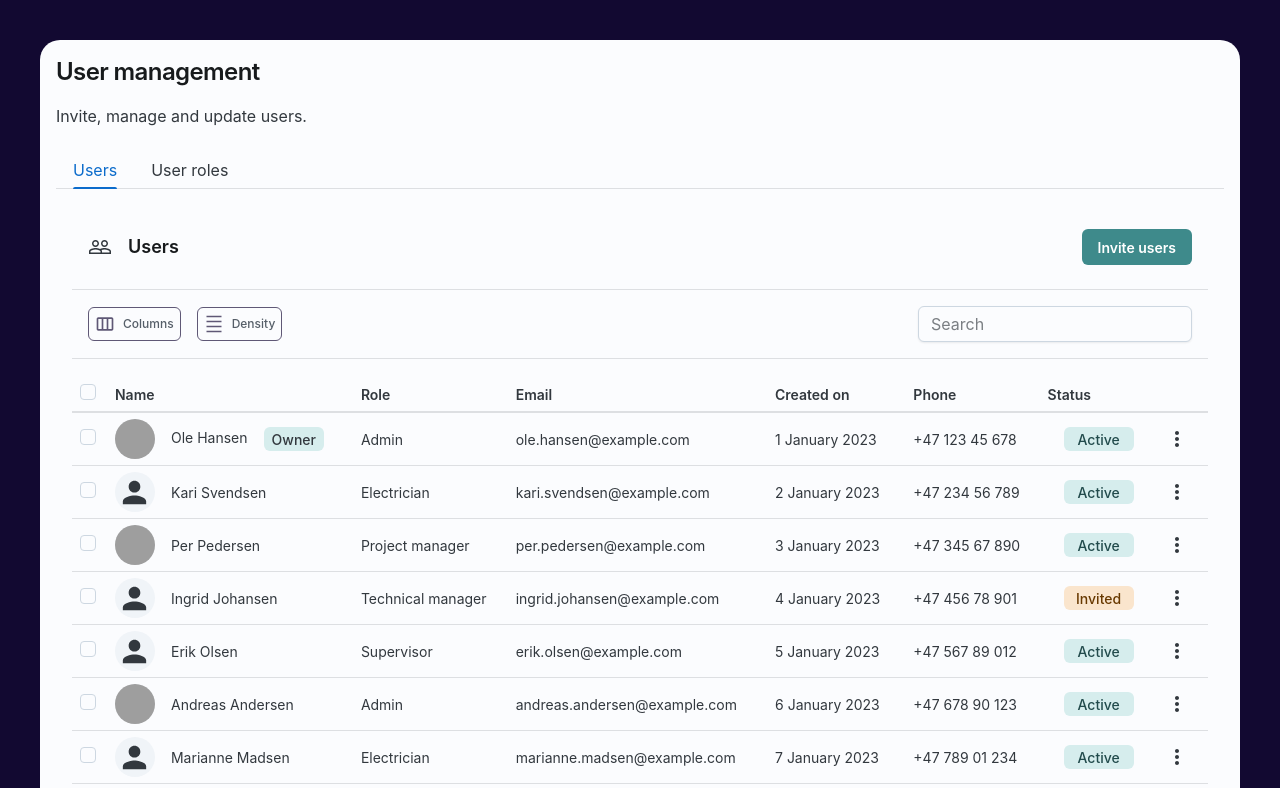
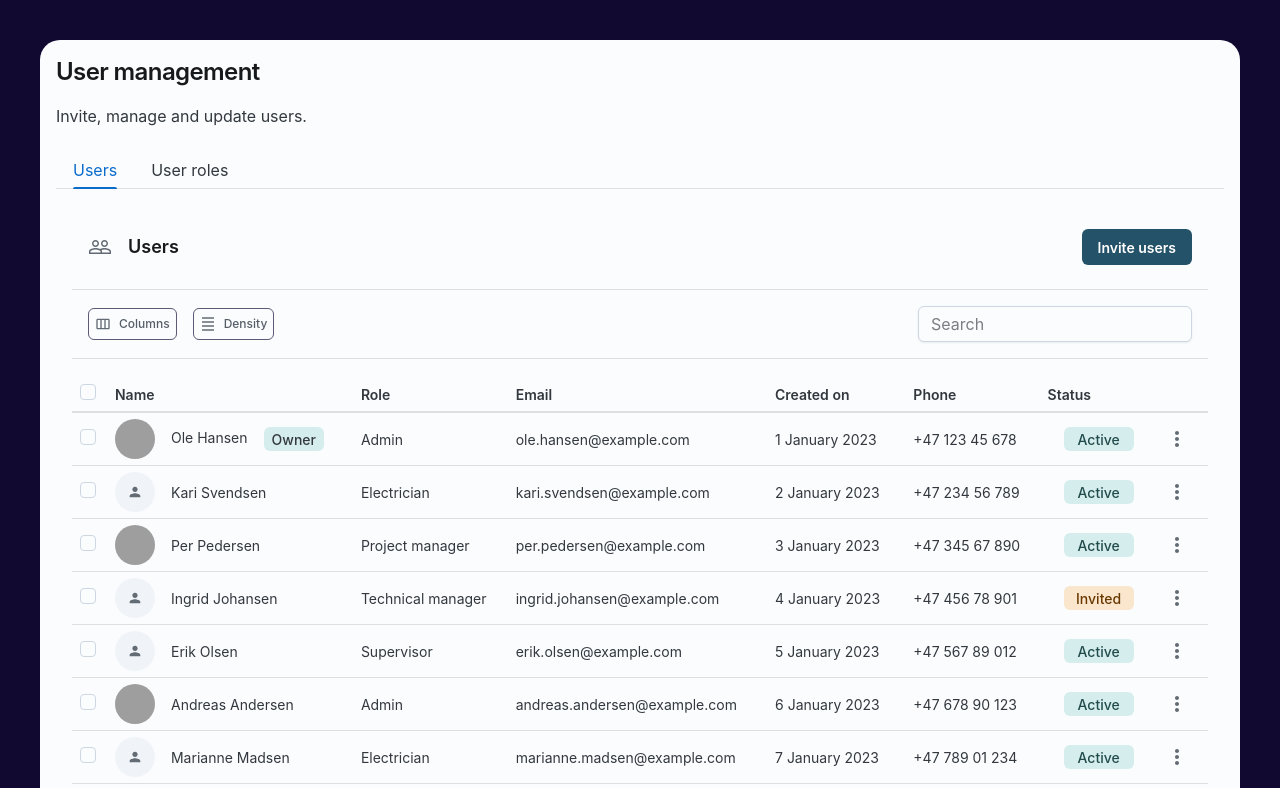
Before and after one commit to SoroushGhodrat/user-management, a React (Vite) app: page / in a window 1280 px wide. Shown: the top 788 px of the page. Built offline with nearby package versions, Linux system fonts and the light colour scheme; data requests are answered from the project's data file; grey boxes are pictures that could not be loaded.

Commit message:
Refactor button styles and add theme provider

```diff
--- a/src/components/Admin/EditUserModal.tsx
+++ b/src/components/Admin/EditUserModal.tsx
@@ -136,9 +136,7 @@ const EditUserModal: React.FC<EditUserModalProps> = ({ isOpen, onClose, user })
         </FormControl>
 
         <DialogActions>
-          <Button sx={{ backgroundColor: '#3E8A8B' }} variant='solid' onClick={handleUpdateUser}>
-            Update
-          </Button>
+          <Button onClick={handleUpdateUser}>Update</Button>
           <Button variant='outlined' color='neutral' onClick={onClose}>
             Cancle
           </Button>
--- a/src/components/Admin/Table/TableHeader.tsx
+++ b/src/components/Admin/Table/TableHeader.tsx
@@ -41,14 +41,8 @@ const TableHeader = () => {
           <PeopleOutline />
           <Typography level='title-lg'>{tabName === 'users' ? 'Users' : 'User Roles'}</Typography>
         </Box>
-        {tabName === 'users' && (
-          <Button sx={{ backgroundColor: '#3E8A8B' }} onClick={openInviteModal}>
-            Invite users
-          </Button>
-        )}
-        {tabName === 'userRoles' && (
-          <Button sx={{ backgroundColor: '#3E8A8B' }}>New user role</Button>
-        )}
+        {tabName === 'users' && <Button onClick={openInviteModal}>Invite users</Button>}
+        {tabName === 'userRoles' && <Button>New user role</Button>}
       </Box>
       <Divider />
     </>
--- a/src/components/Admin/UsersTable.tsx
+++ b/src/components/Admin/UsersTable.tsx
@@ -42,10 +42,12 @@ const UsersTable = () => {
     dispatch(setSelectedRows(newSelectedRows))
   }
 
+  // Render skeleton loader while fetching data
   if (isLoading) {
     return <CustomSkeleton />
   }
 
+  // Check if an error occurred while fetching data to display an error message and retry button
   if (isError) {
     // Type guard to check if error is of type FetchBaseQueryError
     if ('status' in error) {
@@ -53,9 +55,7 @@ const UsersTable = () => {
       return (
         <div>
           <h2>Error occurred while fetching users</h2>
-          <Button sx={{ backgroundColor: '#3E8A8B' }} onClick={() => refetch()}>
-            Retry
-          </Button>
+          <Button onClick={() => refetch()}>Retry</Button>
         </div>
       )
     } else {
--- a/src/main.tsx
+++ b/src/main.tsx
@@ -1,10 +1,18 @@
+import { ThemeProvider } from '@mui/joy'
 import React from 'react'
 import ReactDOM from 'react-dom/client'
 import App from './App.tsx'
 import './index.css'
+import theme from '@/theme/theme.ts'
 
 ReactDOM.createRoot(document.getElementById('root')!).render(
   <React.StrictMode>
-    <App />
+    <ThemeProvider theme={theme}>
+      <App />
+    </ThemeProvider>
   </React.StrictMode>,
 )
+
+/**
+ * Added ThemeProvider to the main.tsx file to apply the custom theme to the whole application.
+ */
--- /dev/null
+++ b/src/theme/theme.ts
@@ -0,0 +1,65 @@
+/**
+ * It is custom theme file for MUI. It is used to override the default theme of MUI components.
+ * It applied to the whole application by wrapping the App component with ThemeProvider in the main.tsx file.
+ **/
+
+import { extendTheme } from '@mui/joy'
+import { alpha } from '@mui/system'
+
+const colors = {
+  primary: '#245269',
+  neutral: '#b0bec5',
+  danger: '#d32f2f',
+  success: '#388e3c',
+  warning: '#ffa000',
+}
+
+const theme = extendTheme({
+  components: {
+    JoyButton: {
+      variants: Object.entries(colors).flatMap(([color, value]) => [
+        {
+          props: { variant: 'plain', color },
+          style: {
+            color: value,
+            '&:hover': {
+              backgroundColor: alpha(value, 0.1),
+            },
+          },
+        },
+        {
+          props: { variant: 'outlined', color },
+          style: {
+            borderColor: value,
+            color: value,
+            '&:hover': {
+              backgroundColor: alpha(value, 0.1),
+            },
+          },
+        },
+        {
+          props: { variant: 'soft', color },
+          style: {
+            backgroundColor: alpha(value, 0.1),
+            color: value,
+            '&:hover': {
+              backgroundColor: alpha(value, 0.2),
+            },
+          },
+        },
+        {
+          props: { variant: 'solid', color },
+          style: {
+            backgroundColor: value,
+            color: '#fff',
+            '&:hover': {
+              backgroundColor: alpha(value, 0.9),
+            },
+          },
+        },
+      ]),
+    },
+  },
+})
+
+export default theme
```
